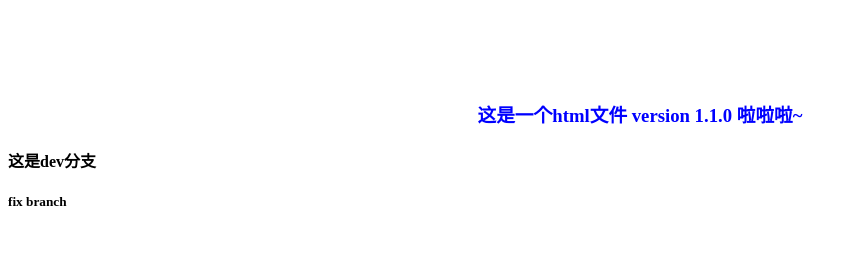
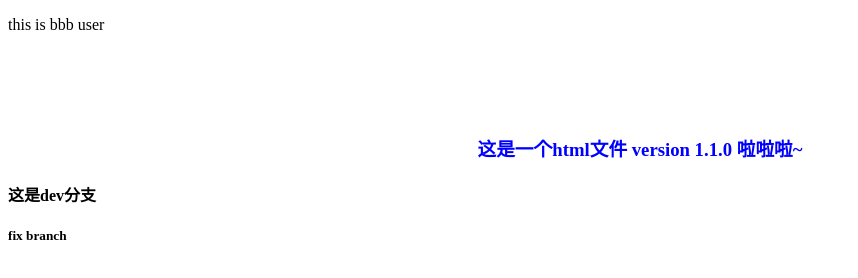
Before and after one commit to weihuan1989/gitTest.com, a plain HTML site: page index.html in a window 1280 px wide. Shown: the whole page, without its empty margins (0-858 px from the left). Drawn offline with Linux system fonts and the light colour scheme.

Commit message:
modify index.html

```diff
--- a/index.html
+++ b/index.html
@@ -6,6 +6,7 @@
 		<link rel="stylesheet" type="text/css" href="style.css"/>
 	</head>
 	<body>
+		<p>this is bbb user</p>
 		<h3>这是一个html文件  version 1.1.0  啦啦啦~</h3>
 		<h4>这是dev分支</h4>
 		<h5>fix branch</h5>
```
